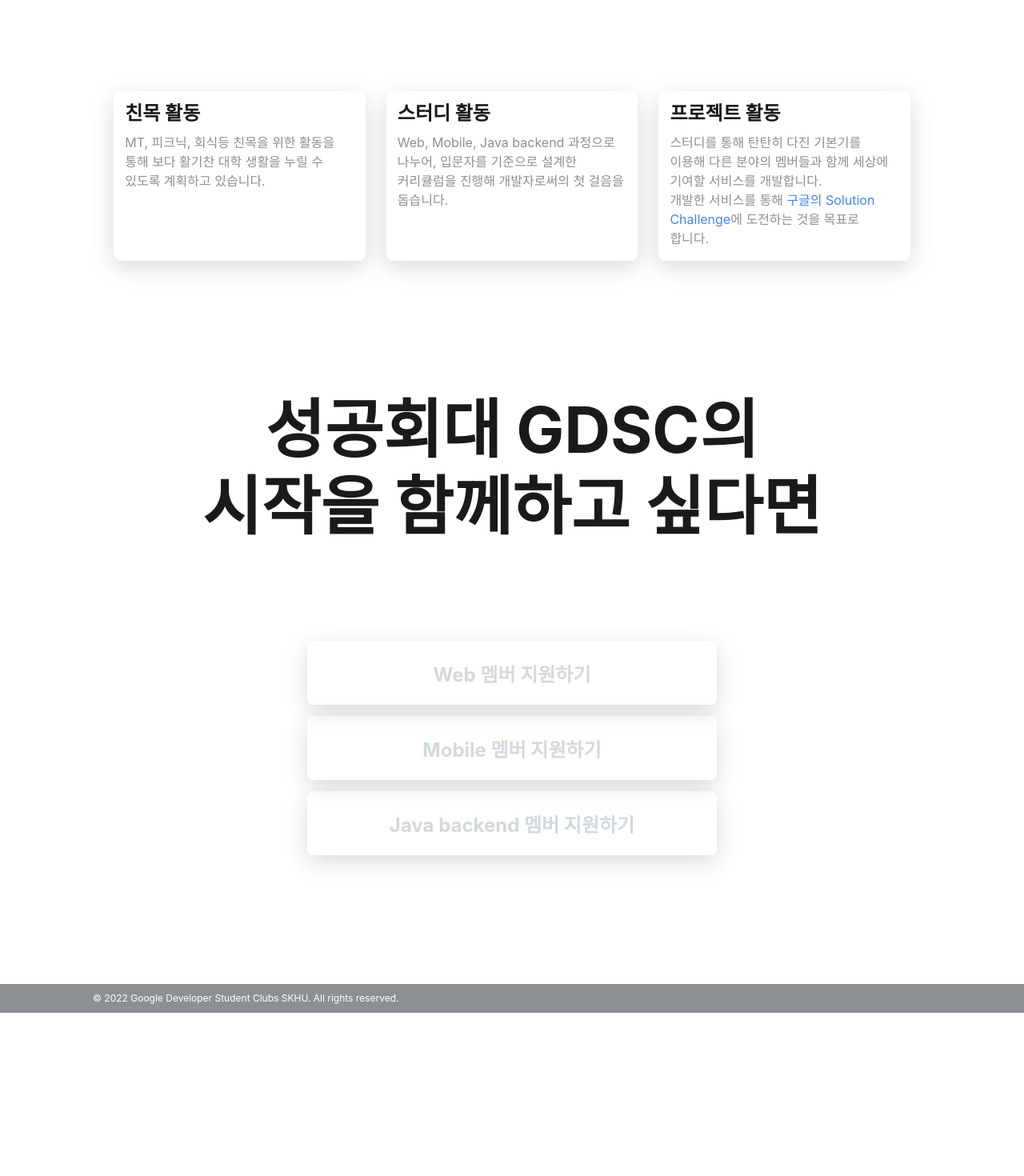
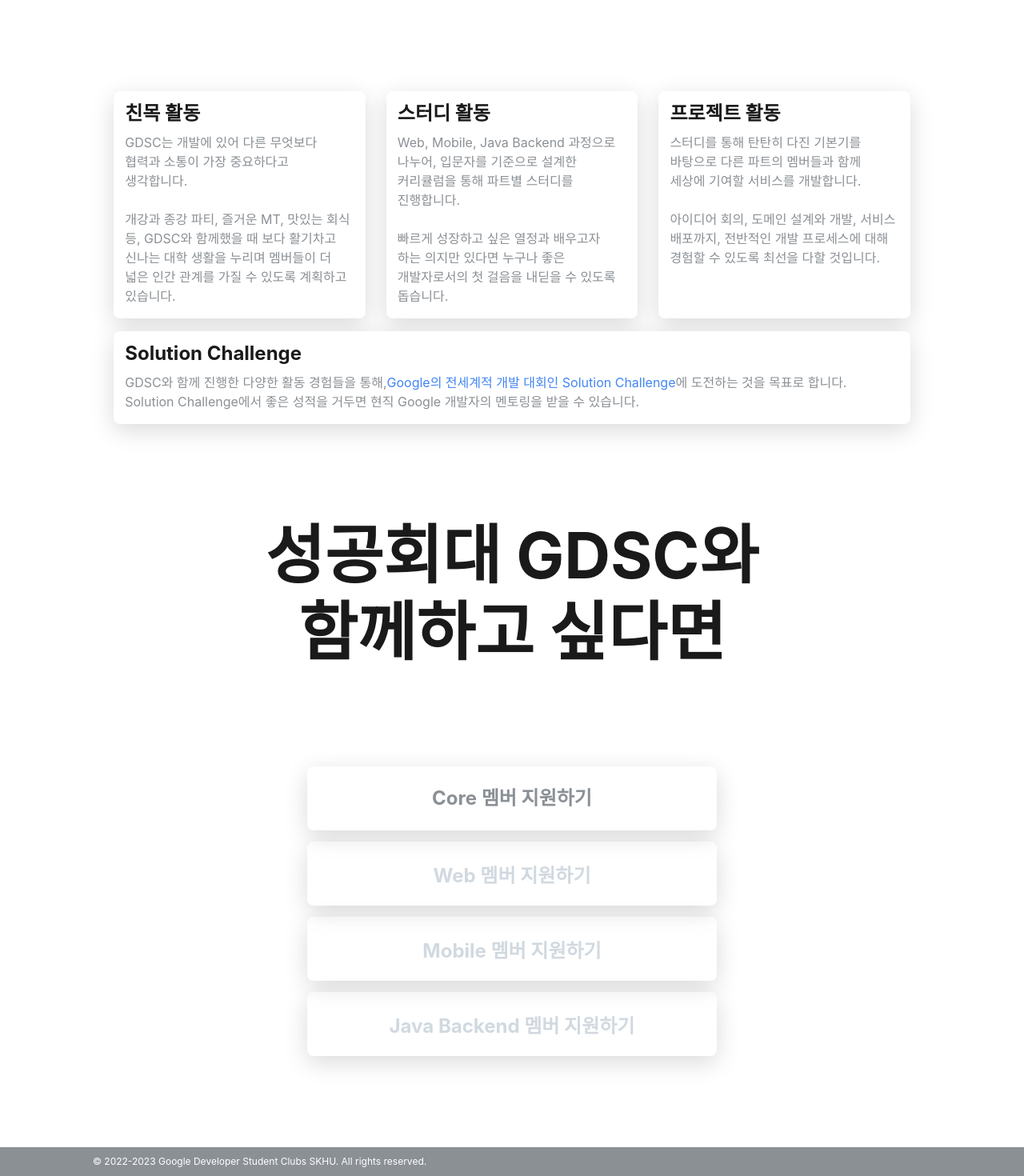
Before and after one commit to GDG-on-Campus-SKHU/www.gdsc-skhu.com, a Next.js app: page / in a window 1280 px wide. Shown: the part 1806-3276 px from the top of the page at 80% size. Before the commit the page ends 3072 px from the top, so only its background shows below. Built offline with nearby package versions, Linux system fonts and the light colour scheme; a web font is replaced by a local one.

Commit message:
chore: edit text
- Core 모집 버튼 활성화
- 23-24 GDSC 버전으로 문구 수정

```diff
--- a/src/components/Footer/Footer.tsx
+++ b/src/components/Footer/Footer.tsx
@@ -28,7 +28,7 @@ export default function Footer() {
             font-size: 0.75rem;
           `}
         >
-          &copy; 2022 Google Developer Student Clubs SKHU. All rights reserved.
+          &copy; 2022-2023 Google Developer Student Clubs SKHU. All rights reserved.
         </small>
       </div>
     </footer>
--- a/src/components/IntroduceSection/IntroduceSection.tsx
+++ b/src/components/IntroduceSection/IntroduceSection.tsx
@@ -24,10 +24,10 @@ export default function IntroduceSection() {
           height: 95vh;
         `}
       >
-        <MotionSpan key="a">성공회대에</MotionSpan>
-
+        <MotionSpan key="a">올해에도</MotionSpan>
+        <MotionSpan key="b">성공회대에</MotionSpan>
         <motion.span
-          key="b"
+          key="c"
           variants={defaultFadeInUpVariants}
           css={css`
             ${bigCss}
@@ -63,9 +63,7 @@ export default function IntroduceSection() {
           </span>
           가
         </motion.span>
-        <MotionSpan key="c">처음으로</MotionSpan>
         <MotionSpan key="d">유치되었습니다.</MotionSpan>
-
         <motion.p
           key="p-a"
           css={css`
@@ -75,11 +73,11 @@ export default function IntroduceSection() {
           `}
           variants={defaultFadeInVariants}
         >
-          Google과 함께 교내 최고의 개발 커뮤니티를 만들고자 합니다.
+          Google과 함께하는 교내 최고, 최대의 개발 커뮤니티 GDSC SKHU입니다.
         </motion.p>
 
         <motion.p key="p-b" css={paragraphCss} variants={defaultFadeInVariants}>
-          뜻을 함께하는 많은 분들과 함께하고 싶으니, 큰 관심 부탁드리겠습니다.
+          다양한 경험을 통해 더 나은 개발자가 되고 싶다면 함께해 주세요!
         </motion.p>
       </motion.div>
     </section>
--- a/src/components/PartSection/PartSection.tsx
+++ b/src/components/PartSection/PartSection.tsx
@@ -55,29 +55,64 @@ export default function PartSection() {
         <motion.article css={articleCss} variants={defaultFadeInUpVariants}>
           <h3>친목 활동</h3>
           <p>
-            MT, 피크닉, 회식등 친목을 위한 활동을 통해 보다 활기찬 대학 생활을 누릴 수 있도록
-            계획하고 있습니다.
+            GDSC는 개발에 있어 다른 무엇보다 협력과 소통이 가장 중요하다고 생각합니다.
+            <br />
+            <br />
+            개강과 종강 파티, 즐거운 MT, 맛있는 회식 등, GDSC와 함께했을 때 보다 활기차고 신나는
+            대학 생활을 누리며 멤버들이 더 넓은 인간 관계를 가질 수 있도록 계획하고 있습니다.
           </p>
         </motion.article>
 
         <motion.article css={articleCss} variants={defaultFadeInUpVariants}>
           <h3>스터디 활동</h3>
           <p>
-            Web, Mobile, Java backend 과정으로 나누어, 입문자를 기준으로 설계한 커리큘럼을 진행해
-            개발자로써의 첫 걸음을 돕습니다.
+            Web, Mobile, Java Backend 과정으로 나누어, 입문자를 기준으로 설계한 커리큘럼을 통해
+            파트별 스터디를 진행합니다.
+            <br />
+            <br />
+            빠르게 성장하고 싶은 열정과 배우고자 하는 의지만 있다면 누구나 좋은 개발자로서의 첫
+            걸음을 내딛을 수 있도록 돕습니다.
           </p>
         </motion.article>
 
         <motion.article css={articleCss} variants={defaultFadeInUpVariants}>
           <h3>프로젝트 활동</h3>
           <p>
-            스터디를 통해 탄탄히 다진 기본기를 이용해 다른 분야의 멤버들과 함께 세상에 기여할
+            스터디를 통해 탄탄히 다진 기본기를 바탕으로 다른 파트의 멤버들과 함께 세상에 기여할
             서비스를 개발합니다.
-            <br /> 개발한 서비스를 통해{' '}
+            <br />
+            <br />
+            아이디어 회의, 도메인 설계와 개발, 서비스 배포까지, 전반적인 개발 프로세스에 대해 경험할
+            수 있도록 최선을 다할 것입니다.
+          </p>
+        </motion.article>
+      </motion.div>
+      <motion.div
+        css={css`
+          display: flex;
+          justify-content: space-evenly;
+          margin-top: 1rem;
+          ${mediaQuery('xs')} {
+            flex-direction: column;
+            justify-content: center;
+            gap: 12px;
+            align-items: center;
+            margin-top: 1rem;
+          }
+        `}
+        variants={staggerOne}
+      >
+        <motion.article css={articleCss({ width: '95%' })} variants={defaultFadeInUpVariants}>
+          <h3>Solution Challenge</h3>
+          <p>
+            GDSC와 함께 진행한 다양한 활동 경험들을 통해,
             <a href={GOOGLE_SOLUTION_CHALLENGE_LINK} target="_blank" rel="noreferrer">
-              구글의 Solution Challenge
+              Google의 전세계적 개발 대회인 Solution Challenge
             </a>
             에 도전하는 것을 목표로 합니다.
+            <br />
+            Solution Challenge에서 좋은 성적을 거두면 현직 Google 개발자의 멘토링을 받을 수
+            있습니다.
           </p>
         </motion.article>
       </motion.div>
@@ -85,8 +120,8 @@ export default function PartSection() {
   );
 }
 
-const articleCss = css`
-  width: 30%;
+const articleCss = ({ width = '30%' }: { width?: string }) => css`
+  width: ${width};
   background-color: white;
   padding: 16px 14px;
   border-radius: 8px;
--- a/src/components/RecruitSection/RecruitSection.tsx
+++ b/src/components/RecruitSection/RecruitSection.tsx
@@ -8,6 +8,7 @@ import {
 } from '../../constants/motions';
 import { bigCss, colors, defaultButtonCss } from '../../styles/constants';
 
+const CORE_RECRUIT_LINK = 'https://forms.gle/yMqwni7zceuN95EB6';
 const WEB_RECRUIT_LINK =
   'https://boom-galleon-6d9.notion.site/GDSC-at-SKHU-Web-aa10310b18fa4145a7a19645d2b312cf';
 const MOBILE_RECRUIT_LINK =
@@ -40,14 +41,15 @@ export default function RecruitSection() {
             margin-bottom: 120px;
           `}
         >
-          성공회대 GDSC의
+          성공회대 GDSC와
           <br />
-          시작을 함께하고 싶다면
+          함께하고 싶다면
           <br />
         </motion.h2>
+        <RecruitAnchor href={CORE_RECRUIT_LINK} text="Core 멤버 지원하기" />
         <RecruitAnchor disable href={WEB_RECRUIT_LINK} text="Web 멤버 지원하기" />
         <RecruitAnchor disable href={MOBILE_RECRUIT_LINK} text="Mobile 멤버 지원하기" />
-        <RecruitAnchor disable href={JAVA_BACKEND_RECRUIT_LINK} text="Java backend 멤버 지원하기" />
+        <RecruitAnchor disable href={JAVA_BACKEND_RECRUIT_LINK} text="Java Backend 멤버 지원하기" />
       </motion.div>
     </section>
   );
```
